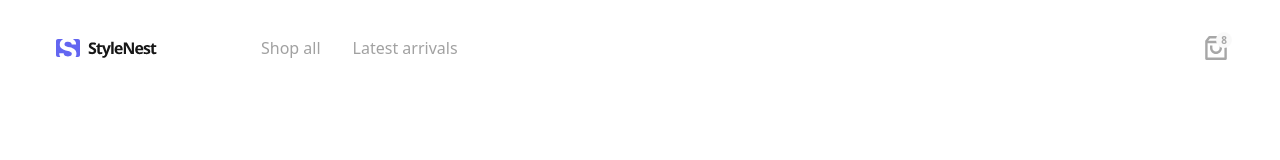
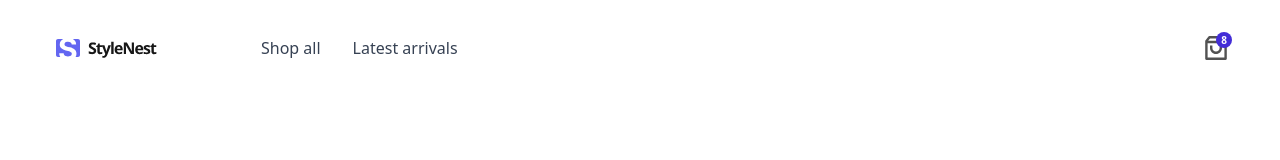
Before and after one commit to AbuBakr-S/navbar-e-commerce, a React (Vite) app: page / in a window 1280 px wide. Shown: the top 160 px of the page. Built offline with nearby package versions, Linux system fonts and the light colour scheme.

Commit message:
fix: reset disabled state value

```diff
--- a/src/App.tsx
+++ b/src/App.tsx
@@ -7,7 +7,7 @@ import logo from "./assets/logo.svg";
 function App() {
   const [isOpen, setIsOpen] = useState(false);
   const [cartCount] = useState(8);
-  const [isDisabled] = useState(true);
+  const [isDisabled] = useState(false);
 
   return (
     <nav className="min-w-[375px] px-5 py-4 mt-4 text-neutral-600">
```
